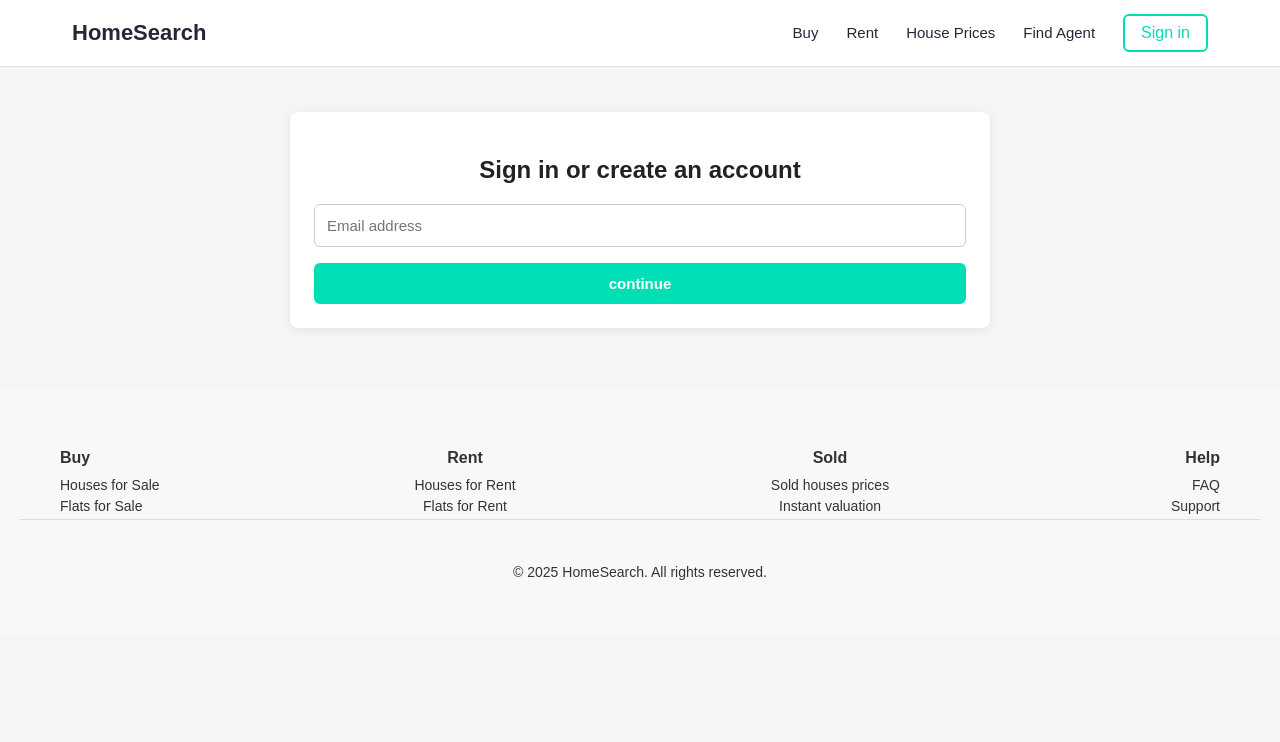
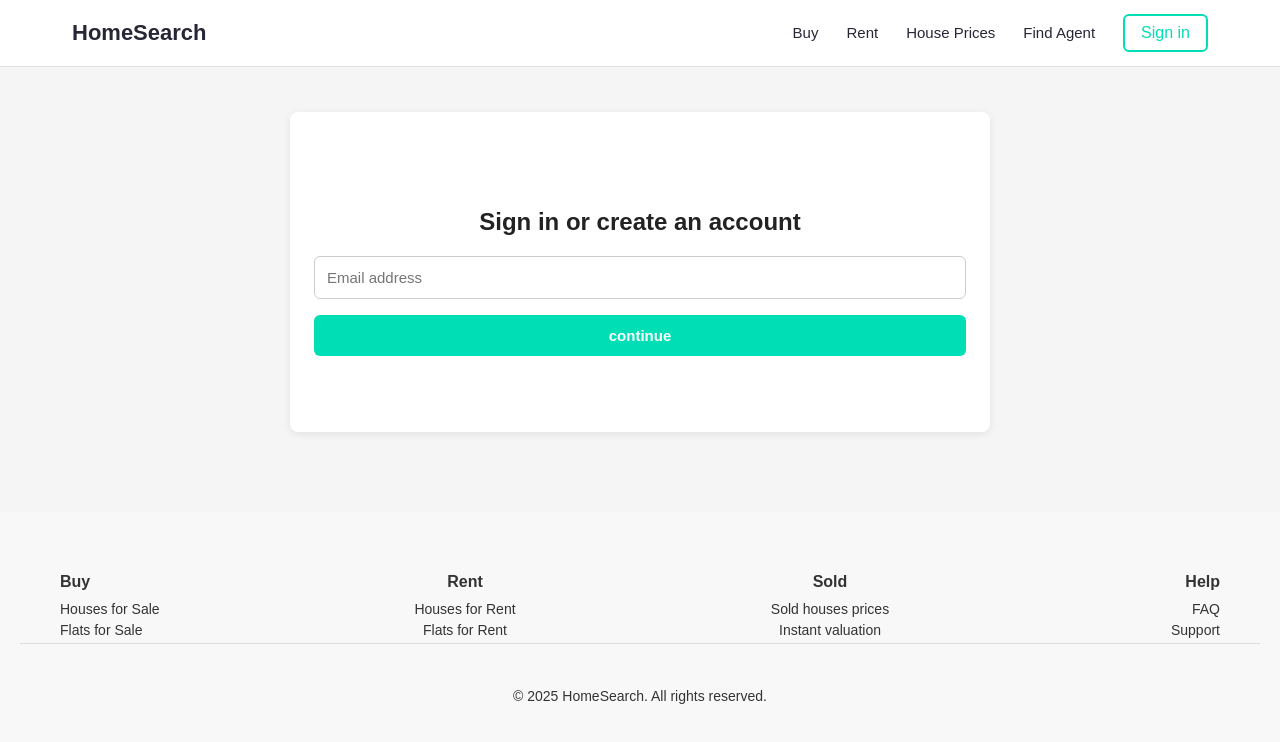
Before and after one commit to Chathumini0913/react-property-search, a React (Vite) app: page /signin in a window 1280 px wide. Shown: the top 742 px of the page. Built offline with nearby package versions, Linux system fonts and the light colour scheme.

Commit message:
Fixed the issues in signin-box

```diff
--- a/src/pages/SignInPage.jsx
+++ b/src/pages/SignInPage.jsx
@@ -1,6 +1,6 @@
 import { useState } from "react";
 
-function SignInPage() {
+/*function SignInPage() {
     const [email, setEmail] = useState("");
 
     const handleSubmit = (e) => {
@@ -31,4 +31,43 @@ function SignInPage() {
     );
 }
 
+export default SignInPage;*/
+
+
+
+
+
+function SignInPage() {
+    const [email, setEmail] = useState("");
+
+    const handleSubmit = (e) => {
+        e.preventDefault();
+        console.log("Email entered:", email);
+    };
+
+    return (
+        <div className="signin-page">
+            <div className="container">
+                <div className="signin-box">
+                    <h2>Sign in or create an account</h2>
+
+                    <form onSubmit={handleSubmit}>
+                        <input
+                            type="email"
+                            placeholder="Email address"
+                            value={email}
+                            onChange={(e) => setEmail(e.target.value)}
+                            required
+                        />
+
+                        <button type="submit" className="continue-btn">
+                            continue
+                        </button>
+                    </form>
+                </div>
+            </div>
+        </div>
+    );
+}
+
 export default SignInPage;
--- a/src/styles/App.css
+++ b/src/styles/App.css
@@ -52,14 +52,36 @@ h1 {
     background-color: #b92626;
 }
 
+/*.signin-box {
+    background: white;
+    padding: 40px 24px;
+    min-height: 320px;
+    border-radius: 8px;
+    max-width: 700px;
+    margin: 25px auto 40px;
+    text-align: center;
+    box-shadow: 0 2px 8px rgba(0,0,0,0.08);
+    display: flex;
+    flex-direction: column;
+    justify-content: center;
+}*/
+
 .signin-box {
     background: white;
     padding: 24px;
     border-radius: 8px;
-    max-width : 700px;
-    margin : 25px auto 40px;
+    max-width: 700px;
+    margin: 25px auto 40px;
     text-align: center;
     box-shadow: 0 2px 8px rgba(0,0,0,0.08);
+}
+
+.signin-page .signin-box {
+    min-height: 320px;
+    padding: 40px 24px;
+    display: flex;
+    flex-direction: column;
+    justify-content: center;
 }
 
 .signin-box p {
@@ -89,6 +111,12 @@ h1 {
 .signin-link:hover {
     text-decoration: underline;
 }
+
+.signin-page {
+    margin-bottom: 20px;
+}
+
+
 
 .continue-btn {
     width: 100%;
```
